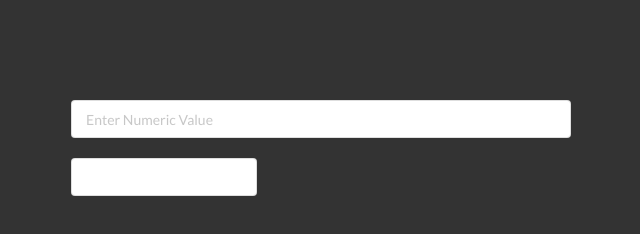
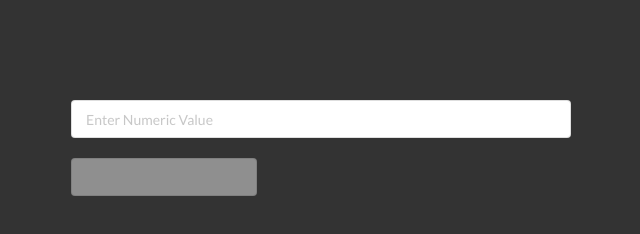
Before and after one commit to Jukachi95/Roman-Numeral-Converter, a plain HTML site: page index.html in a window 1280 px wide. Shown: the whole page, without its empty margins (279-919 px from the left). Drawn offline with nearby package versions, Linux system fonts and the light colour scheme.

Commit message:
Disabled input bar that displayed return value. Was previously active

```diff
--- a/index.html
+++ b/index.html
@@ -24,7 +24,7 @@
             <br> <br>
 
 
-            <div class = "ui input" id = "returnDiv">
+            <div class = "ui disabled input" id = "returnDiv">
                 <input type="text ui input" id = "blockedInput">
             </div>
 
```
